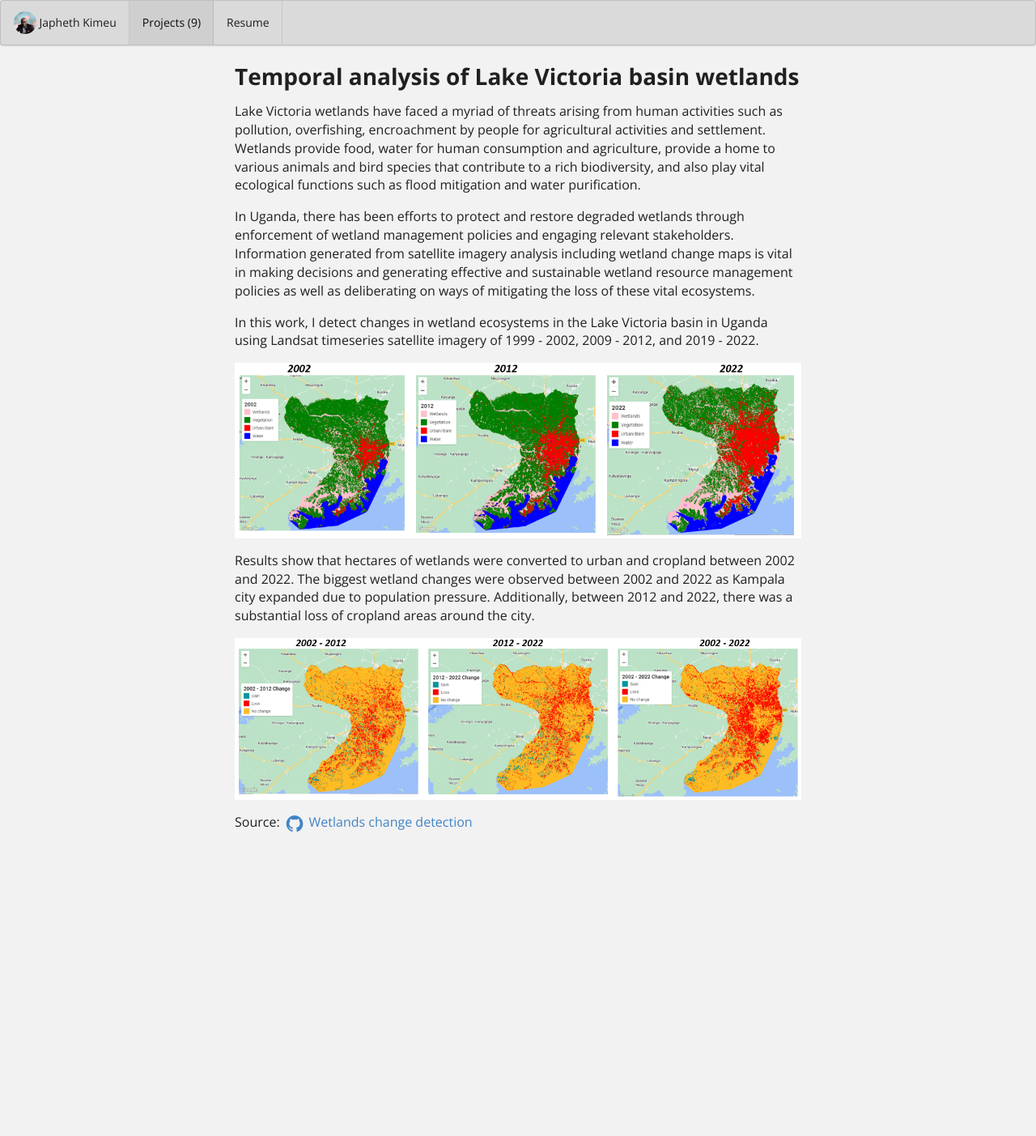
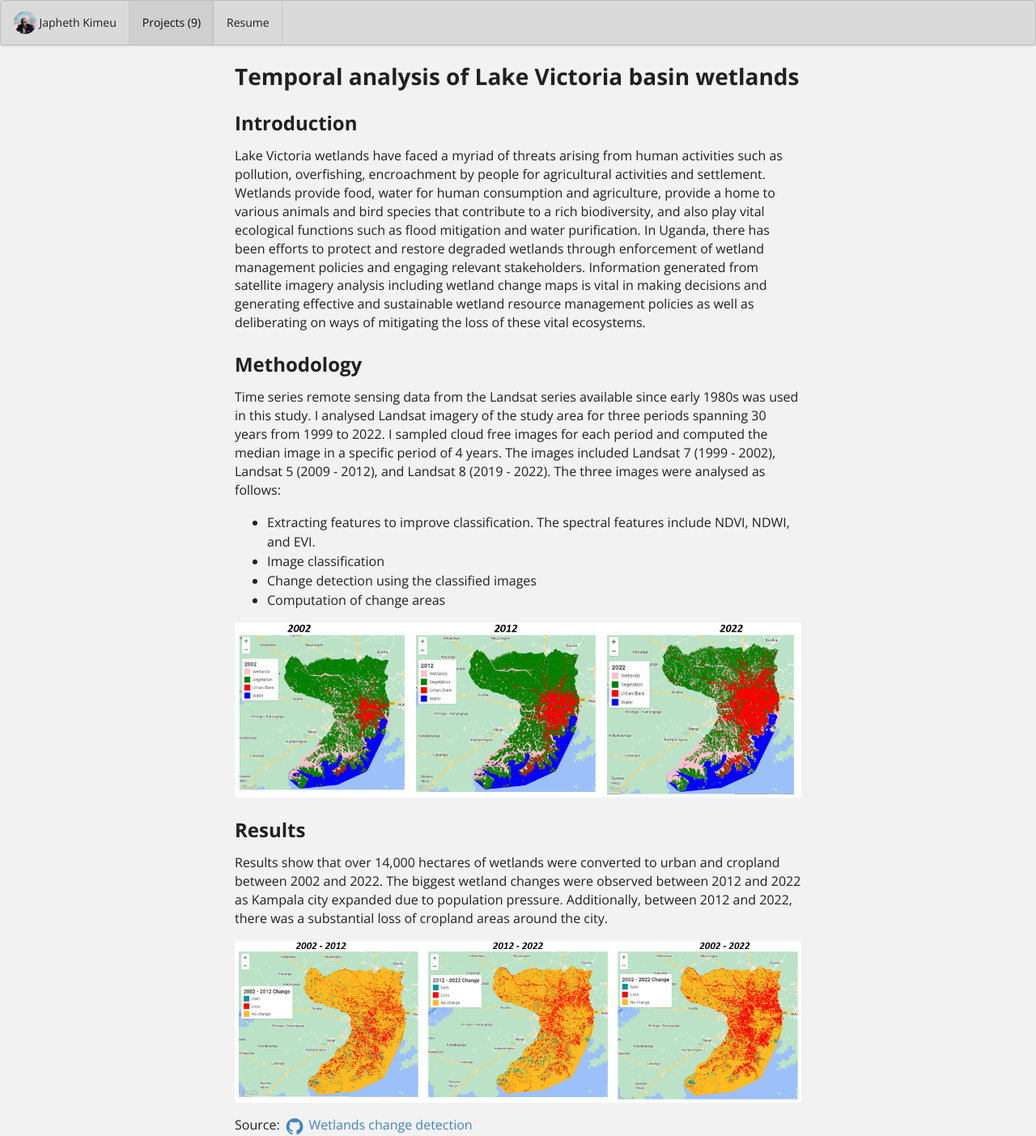
Before and after one commit to japhethkimeu/japhethkimeu.github.io, a Jekyll site: the page built from projects/project-7.md, in a window 1280 px wide. Shown: the whole page at 81% size. Built offline with Jekyll 4.4.1, drawn with Linux system fonts in a browser that asks for light colours; before the commit the page ends 1029 px from its top, so only the background shows below that.

Commit message:
Update project-7.md

```diff
--- a/projects/project-7.md
+++ b/projects/project-7.md
@@ -16,15 +16,22 @@
 summary: Detecting changes in wetlands using Landsat timeseries satellite imagery
 ---
 
+## Introduction
 Lake Victoria wetlands have faced a myriad of threats arising from human activities such as pollution, overfishing, encroachment by people for agricultural activities and settlement. Wetlands provide food, water for human consumption and agriculture, provide a home to various animals and bird species that contribute to a rich biodiversity, and also play vital ecological functions such as flood mitigation and water purification.
-
 In Uganda, there has been efforts to protect and restore degraded wetlands through enforcement of wetland management policies and engaging relevant stakeholders. Information generated from satellite imagery analysis including wetland change maps is vital in making decisions and generating effective and sustainable wetland resource management policies as well as deliberating on ways of mitigating the loss of these vital ecosystems.
 
-In this work, I detect changes in wetland ecosystems in the Lake Victoria basin in Uganda using Landsat timeseries satellite imagery of 1999 - 2002, 2009 - 2012, and 2019 - 2022.
+## Methodology
+Time series remote sensing data from the Landsat series available since early 1980s was used in this study. I analysed Landsat imagery of the study area for three periods spanning 30 years from 1999 to 2022. I sampled cloud free images for each period and computed the median image in a specific period of 4 years. The images included Landsat 7 (1999 - 2002), Landsat 5 (2009 - 2012), and Landsat 8 (2019 - 2022). The three images were analysed as follows:
+ * Extracting features to improve classification. The spectral features include NDVI, NDWI, and EVI.
+ * Image classification
+ * Change detection using the classified images
+ * Computation of change areas
 
 <img class="ui image" src="../images/wetland_classified.PNG">
 
-Results show that hectares of wetlands were converted to urban and cropland between 2002 and 2022. The biggest wetland changes were observed between 2002 and 2022 as Kampala city expanded due to population pressure. Additionally, between 2012 and 2022, there was a substantial loss of cropland areas around the city.
+## Results
+Results show that over 14,000 hectares of wetlands were converted to urban and cropland between 2002 and 2022. The biggest wetland changes were observed between 2012 and 2022 as Kampala city expanded due to population pressure. Additionally, between 2012 and 2022, there was a substantial loss of cropland areas around the city.
+
 
 <img class="ui image" src="../images/wetland_changes.PNG">
 
```
